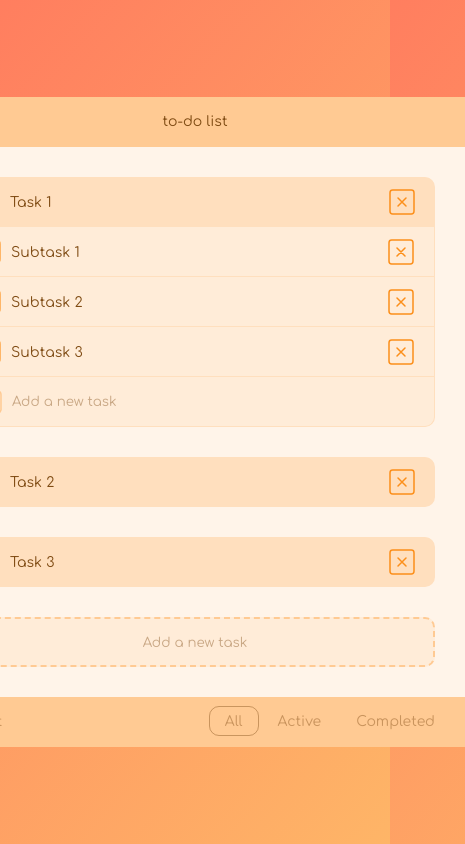
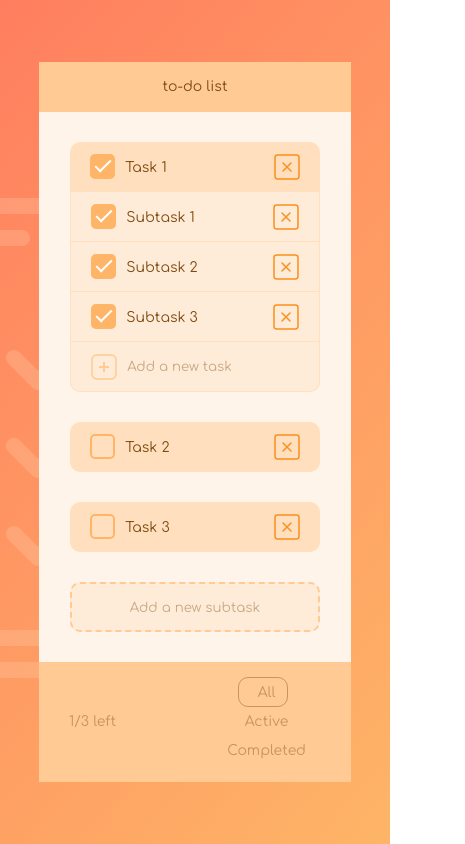
Before and after one commit to nstppbl/vue-project, a Vue app: page / in a window 390 px wide. Shown: the whole page, 465 px wide, since content can reach past the window. Built offline with nearby package versions, Linux system fonts and the light colour scheme.

Commit message:
make responsive layout

```diff
--- a/src/App.vue
+++ b/src/App.vue
@@ -78,7 +78,7 @@
                 <img src="@/assets/icons/close-icon.svg" alt="close-icon">
               </a>
             </div>
-            <button class="todo-button">Add a new task</button>
+            <button class="todo-button">Add a new subtask</button>
         </div>
         <div class="todo-footer">
           <div class="task-qty">1/3 left</div>
@@ -116,8 +116,10 @@ body {
     font-family: 'Comfortaa';
 }
 
+
 .todo-form {
-    width: 540px;
+    width: $width-1;
+    max-width: 540px;
     background-color: #FFF4E9;
     margin: 0 auto;
     text-align: center;
@@ -138,7 +140,7 @@ body {
     display: flex;
     justify-content: space-between;
     align-items: center;
-    width: 480px;
+    width: $width-2;
     height: 50px;
     background-color: $base-color-light;
     color: $text-color-dark;
@@ -159,7 +161,7 @@ body {
     display: flex;
     justify-content: space-between;
     align-items: center;
-    width: 480px;
+    width: $width-2;
     height: 50px;
     background-color: $base-color-pale;
     color: $text-color-dark;
@@ -171,7 +173,7 @@ body {
 }
 
 .todo-button {
-    width: 480px;
+    width: $width-2;
     height: 50px;
     background-color: $base-color-pale;
     margin-bottom: 30px;
@@ -210,7 +212,7 @@ body {
     display: flex;
     justify-content: start;
     align-items: center;
-    width: 480px;
+    width: $width-2;
     height: 50px;
     background-color: $base-color-pale;
     color: $text-color-dark;
@@ -232,5 +234,29 @@ body {
     color: $text-color-light;
 }
 
+@media (max-width: 600px) {
+  .todo-form {
+    width: $width-3;
+  }
+
+
+}
+
+@media (max-width: 400px) {
+
+  .task-status {
+    display: block;
+  }
+
+  .todo-footer {
+    height: 120px;
+  }
+
+  .status-container {
+    margin: 15px 15px;
+  }
+
+}
+
 
 </style>
--- a/src/assets/styles/custom-radiobutton.scss
+++ b/src/assets/styles/custom-radiobutton.scss
@@ -76,3 +76,21 @@
 .checkmark-radio-completed:hover {
     cursor: pointer;
 }
+
+
+@media (max-width: 400px) {
+
+
+    .checkmark-radio-all {
+      left: 46px;
+    }
+
+     .checkmark-radio-active {
+      left: 38px;
+    }
+
+    .checkmark-radio-completed {
+      left: 21px;
+    }
+
+  }
--- a/src/assets/styles/variables.scss
+++ b/src/assets/styles/variables.scss
@@ -6,3 +6,6 @@ $base-color-light: #FFDFBE;
 $base-color-dark: #FFCA93;
 $text-color-dark: #7F4B13;
 $text-color-light: rgba(127, 75, 19, 0.42);
+$width-1: 100vw;
+$width-2: 80%;
+$width-3: 80vw;
```
